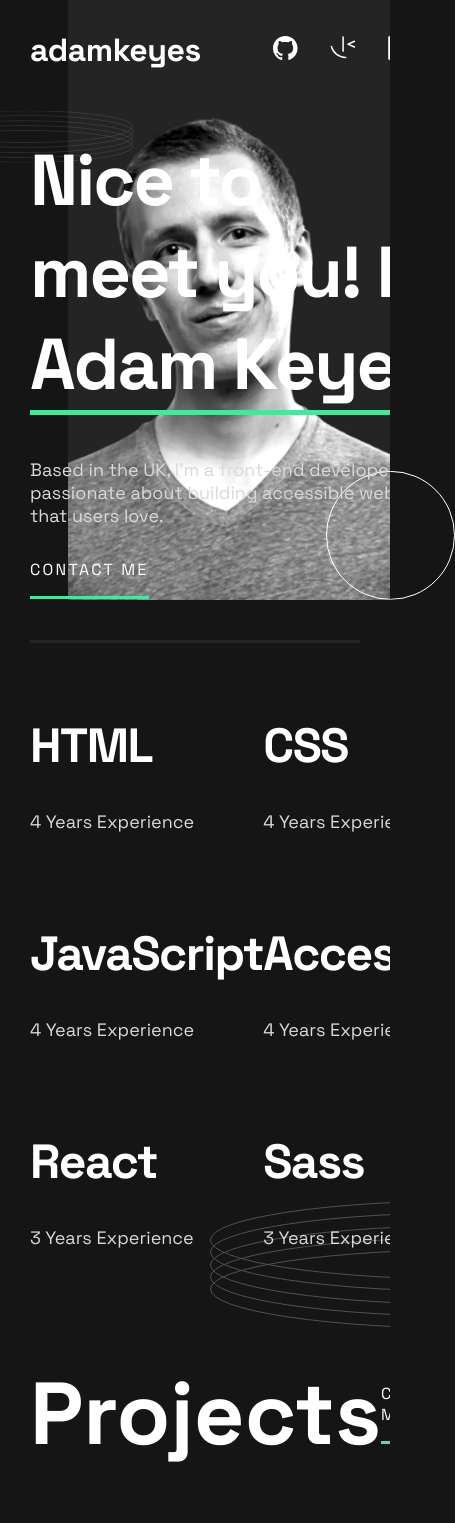
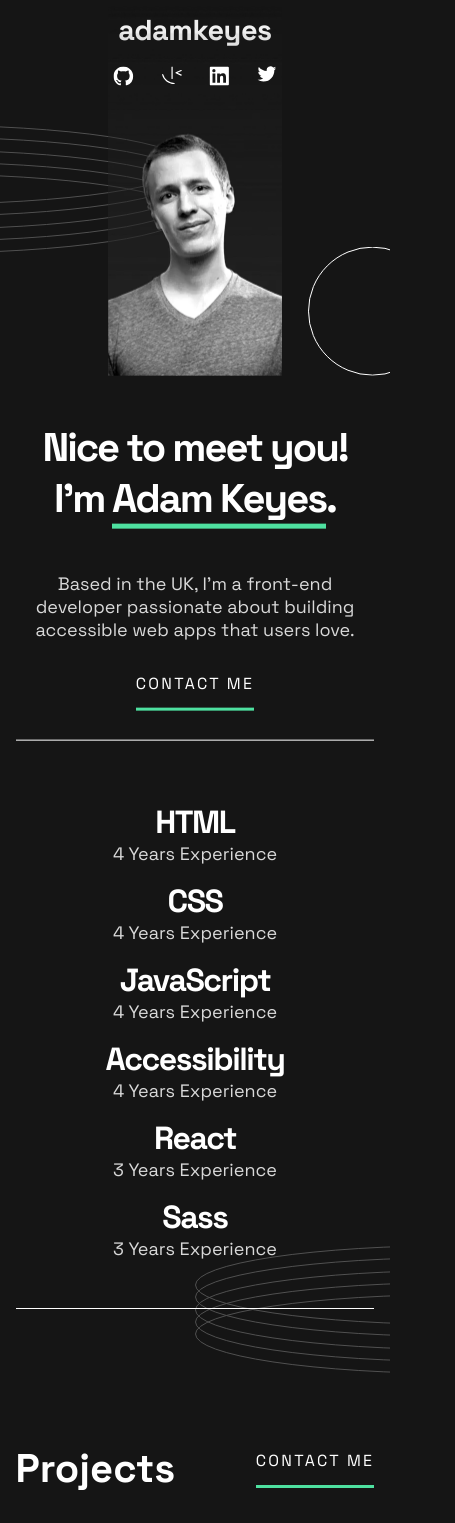
Before and after one commit to GautierNicolas/Frontend-Mentor_Portfolio, a website: page index.html in a window 390 px wide. Shown: the top 1523 px of the page, 455 px wide, since content can reach past the window. Drawn offline with Linux system fonts and the light colour scheme.

Commit message:
Media queries desktop tablet mobile - Update

```diff
--- a/assets/css/style.css
+++ b/assets/css/style.css
@@ -59,9 +59,10 @@ body {
     background-color: var(--color-background);
     font-family: "SpaceGrotesk";
     color: white;
-    overflow-x: hidden;
-    padding: 2.4375rem 10.625rem 0;
+    padding: 3% 12% 0;
     margin: 0;
+
+    overflow: hidden;
 }
 
 a {
@@ -76,7 +77,7 @@ a {
     align-items: center;
 }
 
-.main-navbar > h1 {
+.logo {
     font-weight: var(--fontWeight-heading);
     font-size: 2rem;
     letter-spacing: -0.0275rem;
@@ -95,7 +96,6 @@ a {
 
 .nav-link {
     z-index: 10;
-    width: 50px;
 }
 
 .imgSvg {
@@ -106,8 +106,8 @@ a {
 
 .intro-section {
     display: flex;
-    padding: 7.9375rem 0 14.375rem;
-    border-bottom: 3px solid var(--color-background-contact);
+    padding: 0 0 14.375rem;
+    border-bottom: 1px solid var(--color-font-heading);
     width: 100%;
 }
 
@@ -131,12 +131,6 @@ a {
     margin: 0 0 3rem;
 }
 
-.intro-pattern {
-    position: absolute;
-    left: -6.25rem;
-    transform: translateY(-45%);
-}
-
 .highlighted-text {
     border-bottom: 5px solid var(--color-valid-hover);
 }
@@ -144,11 +138,17 @@ a {
 .btn-green {
     letter-spacing: var(--letterSpacing-Link);
     border-bottom: 3px solid var(--color-valid-hover);
-    padding-bottom: 1rem;
+    padding-bottom: 0.9rem;
 }
 
 .btn-green:hover {
     color: var(--color-valid-hover);
+}
+
+.intro-pattern {
+    position: relative;
+    bottom: -15%;
+    left: -40%;
 }
 
 .intro-images {
@@ -165,13 +165,13 @@ a {
 }
 
 .intro-circle-img {
-    position: absolute;
-    transform: translate(-50%, 400%);
+    position: relative;
+    bottom: 13rem;
+    right: 15%;
 }
 
 /***** Skill wrapper *****/
 .skills-section {
-    position: relative;
     display: grid;
     grid-template-columns: 1fr 1fr 1fr;
 }
@@ -184,7 +184,6 @@ a {
     font-size: var(--fontSize-L);
     font-weight: var(--fontWeight-heading);
     letter-spacing: var(--letterSpacing-L);
-    padding-bottom: 1rem;
     margin: 0;
 }
 
@@ -195,15 +194,15 @@ a {
     letter-spacing: var(--letterSpacing-Body);
 }
 
-.skills-section > img {
-    position: absolute;
-    right: -23.75rem;
-    bottom: -10%;
+.skills-circle-img {
+    position: relative;
+    right: -90%;
+    bottom: 6rem;
 }
 
 /***** Projects wrapper *****/
 .projects-section {
-    padding: 5.625rem 0 4.375rem;
+    padding: 0 0 4.375rem;
 }
 
 .project-header {
@@ -265,7 +264,7 @@ a {
     font-size: var(--fontSize-M);
     font-weight: var(--fontWeight-heading);
     letter-spacing: var(--letterSpacing-M);
-    margin: 20px 0 15px;
+    margin: 10px 0 15px;
 }
 
 .article-text-wrapper {
@@ -295,7 +294,7 @@ a {
     background-color: var(--color-background-contact);
     width: 100%;
     transform: translateX(-10.625rem);
-    padding: 5.25rem 10.625rem 0;
+    padding: 6% 10.625rem 0;
 }
 
 .contact-container {
@@ -303,6 +302,7 @@ a {
     display: flex;
     justify-content: space-between;
     border-bottom: 2px solid var(--color-font-main);
+    padding-bottom: 13%;
 }
 
 .contact-text {
@@ -313,7 +313,7 @@ a {
     font-size: var(--fontSize-XL);
     font-weight: var(--fontWeight-heading);
     letter-spacing: var(--letterSpacing-XL);
-    margin: 0 0 3rem;
+    margin: 0 0;
 }
 
 .contact-text > p {
@@ -325,20 +325,19 @@ a {
 
 .contact-circle-img {
     position: absolute;
-    bottom: 8%;
+    bottom: 13%;
     left: -35%;
 }
 
 .contact-form {
     position: relative;
-    width: 27.8125rem;
+    width: 40%;
     height: 100%;
-    overflow: hidden;
 }
 
 .contact-form > .field-input, textarea {
     color: var(--color-font-main);
-    width: 100%;
+    width: 95%;
     padding: 2.0625rem 0 1rem 1.5rem;
     background: none;
     border: none;
@@ -394,18 +393,17 @@ textarea:focus {
 }
 
 .send-btn {
+    position: absolute;
+    right: 0;
+    margin-top: 1.875rem;
+    padding-bottom: 15px;
     color: var(--color-font-main);
     font-weight: var(--fontWeight-heading);
     letter-spacing: 2.1.8125rem;
-    position: absolute;
-    right: 0;
     background: none;
     border: none;
     border-bottom: 3px solid var(--color-valid-hover);
-    margin-top: 1.875rem;
-    padding-bottom: 15px;
 }
-
 
 /***** End CONTACT *****/
 
@@ -417,12 +415,17 @@ footer {
     width: 100%;
     transform: translateX(-10.625rem);
     background-color: var(--color-background-contact);
-    padding: 2.9375rem 10.625rem 6.25rem;
+    padding: 2.9375rem 10.625rem 5rem;
 }
 
 .footer-navbar {
     display: flex;
     justify-content: space-between;
+
+}
+
+footer .nav-item {
+    margin: 0 0 0 2rem
 }
 
 .footer-logo {
@@ -437,34 +440,34 @@ footer {
 
 @media (max-width: 768px) {
     body {
-        padding: 1.875rem 1.875rem 0;
+        padding: 3% 4% 0;
     }
     /***** Header *****/
-    .nav-list > li {
+    .nav-item {
         margin: 0 0 0 2rem;
+        z-index: 100;
     }
 
     /***** End Header *****/
 
     /***** Intro *****/
     .intro-section {
-        padding: 4rem 0 60px;
+        padding-bottom: 13%;
+        transform: translateY(-10%);
     }
 
     .intro-text {
         width: 450px;
     }
 
-    .intro-pattern {
-        position: absolute;
-        width: 55%;
-        left: -21%;
-        transform: translateY(-45%);
-    }
-
     .intro-text > h2 {
         font-size: 72px;
         letter-spacing: -2.05px;
+    }
+
+    .intro-pattern {
+        left: -66%;
+        top: 13.5%;
     }
 
     .tablet-text {
@@ -477,16 +480,15 @@ footer {
     }
 
     .intro-images {
-        position: absolute;
         top: 0;
-        right: 0;
+        right: -6.5%;
         width: 322px;
         height: 600px;
     }
 
     .intro-circle-img {
-        position: absolute;
-        transform: translate(200%, 365%);
+        bottom: 22%;
+        right: -80%;
     }
 
     .intro-profile-img {
@@ -500,6 +502,15 @@ footer {
     /***** Skills *****/
     .skills-section {
         grid-template-columns: 1fr 1fr;
+    }
+
+    .skills-section :nth-child(-n+2) {
+        padding-top: 0;
+    }
+
+    .skills-circle-img {
+        right: -77%;
+        bottom: 5rem;
     }
 
     /***** End Skils *****/
@@ -545,7 +556,7 @@ footer {
         flex-wrap: wrap;
         justify-content: center;
         height: auto;
-        padding-bottom: 7rem;
+        padding: 3rem 0 10rem 0;
     }
 
     .contact-text {
@@ -557,8 +568,9 @@ footer {
     }
 
     .contact-text > h3 {
+        font-size: 72px;
         text-align: center;
-        margin: 0;
+        margin-bottom: 1rem;
     }
 
     .contact-text > p {
@@ -567,10 +579,14 @@ footer {
         text-align: center;
     }
 
-    .send-btn {
+    .contact-form {
+        width: 60%;
+    }
+
+    /* .send-btn {
         position: relative;
-        transform: translateX(200%);
-    }
+        transform: translateX(190%);
+    } */
 
     .contact-circle-img {
         bottom: 5%;
@@ -588,3 +604,157 @@ footer {
     /***** End Footer *****/
 
 }
+
+@media (max-width: 480px) {
+    .main-navbar {
+        display: block;
+        margin-bottom: 15rem;
+    }
+
+    .logo {
+        font-size: 1.8rem;
+        text-align: center;
+    }
+
+    .nav-list {
+        justify-content: center;
+        margin-top: 1rem;
+        padding: 0;
+    }
+
+    .nav-item {
+        margin: 0 0.7rem;
+    }
+
+    .nav-item svg {
+        width: 100%;
+        transform: scale(0.8);
+    }
+
+    .intro-section {
+        flex-wrap: wrap;
+    }
+
+    .intro-images {
+        position: absolute;
+        top: -65%;
+        right: 50%;
+        transform: translateX(50%);
+        width: 174px;
+        height: 383px;
+    }
+
+    .intro-pattern {
+        left: -100%;
+        top: -40%;
+        z-index: -10;
+    }
+
+    .intro-circle-img {
+        bottom: 35%;
+        right: -115%;
+    }
+
+    .intro-text {
+        text-align: center;
+        width: 100%;
+    }
+
+    .intro-text > h2 {
+        font-size: 40px;
+    }
+
+    .tablet-text {
+        margin: 0;
+    }
+
+    .intro-description {
+        width: 100%;
+    }
+
+    /***** Skills *****/
+
+    .skill-title {
+        font-size: 2rem;
+    }
+
+    .skills-section {
+        grid-template-columns: 1fr;
+        text-align: center;
+        padding-bottom: 3rem;
+        border-bottom: 1px solid #FFFFFF;
+    }
+
+    .skills-section .skill {
+        padding-top: 1rem;
+    }
+
+    .skill-experience {
+        margin: 0;
+        padding: 0;
+    }
+
+    .skills-circle-img {
+        right: -50%;
+        bottom: 4rem;
+    }
+    /***** End Skills *****/
+
+    /***** Projects *****/
+
+    .project-title {
+        font-size: 40px;
+    }
+
+    .project-articles {
+        padding-top: 2rem;
+        grid-template-columns: 1fr;
+    }
+
+    /***** End Projects *****/
+
+    /***** Contact *****/
+
+    .contact-text {
+        width: 100%;
+    }
+
+    .contact-text > h3 {
+        font-size: 40px;
+    }
+
+    .contact-text > p {
+        font-size: 1rem;
+        width: 100%;
+    }
+
+    .contact-form {
+        width: 100%;
+    }
+
+    .contact-circle-img {
+        bottom: 19%;
+        left: -130%;
+    }
+
+    /***** End Contact *****/
+
+    /***** Footer *****/
+
+    .footer-navbar {
+        display: block;
+        text-align: center;
+    }
+
+    .footer-navbar .nav-list :first-child {
+        margin-left: 0;
+    }
+    /***** End Footer *****/
+}
+
+/* @media (max-width: 1439px) {
+    .intro-text > h2 {
+        font-size: 72px;
+        letter-spacing: -2.05px;
+    }
+} */
--- a/index.html
+++ b/index.html
@@ -45,15 +45,19 @@
             </nav>
         </header>
         <section class="intro-section">
+            <div class="intro-images">
+                <picture>
+                    <source media="(max-width: 480px)" srcset="./assets/images/image-profile-mobile.webp">
+                    <source media="(max-width: 768px)" srcset="./assets/images/image-profile-tablet.webp">
+                    <img class="intro-profile-img" src="./assets/images/image-profile-desktop.webp" alt="img-profile">
+                </picture>
+                <img class="intro-circle-img" src="./assets/images/pattern-circle.svg" alt="pattern-circle">
+            </div>
             <div class="intro-text">
                 <img  class="intro-pattern" src="./assets/images/pattern-rings.svg" alt="pattern-rings">
                 <h2><span class="tablet-text">Nice to</span></span> meet you! I'm <span class="highlighted-text">Adam Keyes</span>.</h2>
                 <p class="intro-description">Based in the UK, I’m a front-end developer passionate about building accessible web apps that users love.</p>
                 <a class="btn-green" href="">CONTACT ME</a>
-            </div>
-            <div class="intro-images">
-                <img class="intro-circle-img" src="./assets/images/pattern-circle.svg" alt="pattern-circle">
-                <img class="intro-profile-img" src="./assets/images/image-profile-desktop.webp" alt="img-profile">
             </div>
         </section>
         <section class="skills-section">
@@ -81,8 +85,8 @@
                 <h3 class="skill-title">Sass</h3>
                 <p class="skill-experience">3 Years Experience</p>
             </div>
-            <img src="./assets/images/pattern-rings.svg" alt="pattern-rings">
         </section>
+        <img class="skills-circle-img" src="./assets/images/pattern-rings.svg" alt="pattern-rings">
         <section class="projects-section">
             <div class="project-header">
                 <h2 class="project-title">Projects</h2>
```
Also changed, not shown: index copy.html (added, +65 -0 lines).
